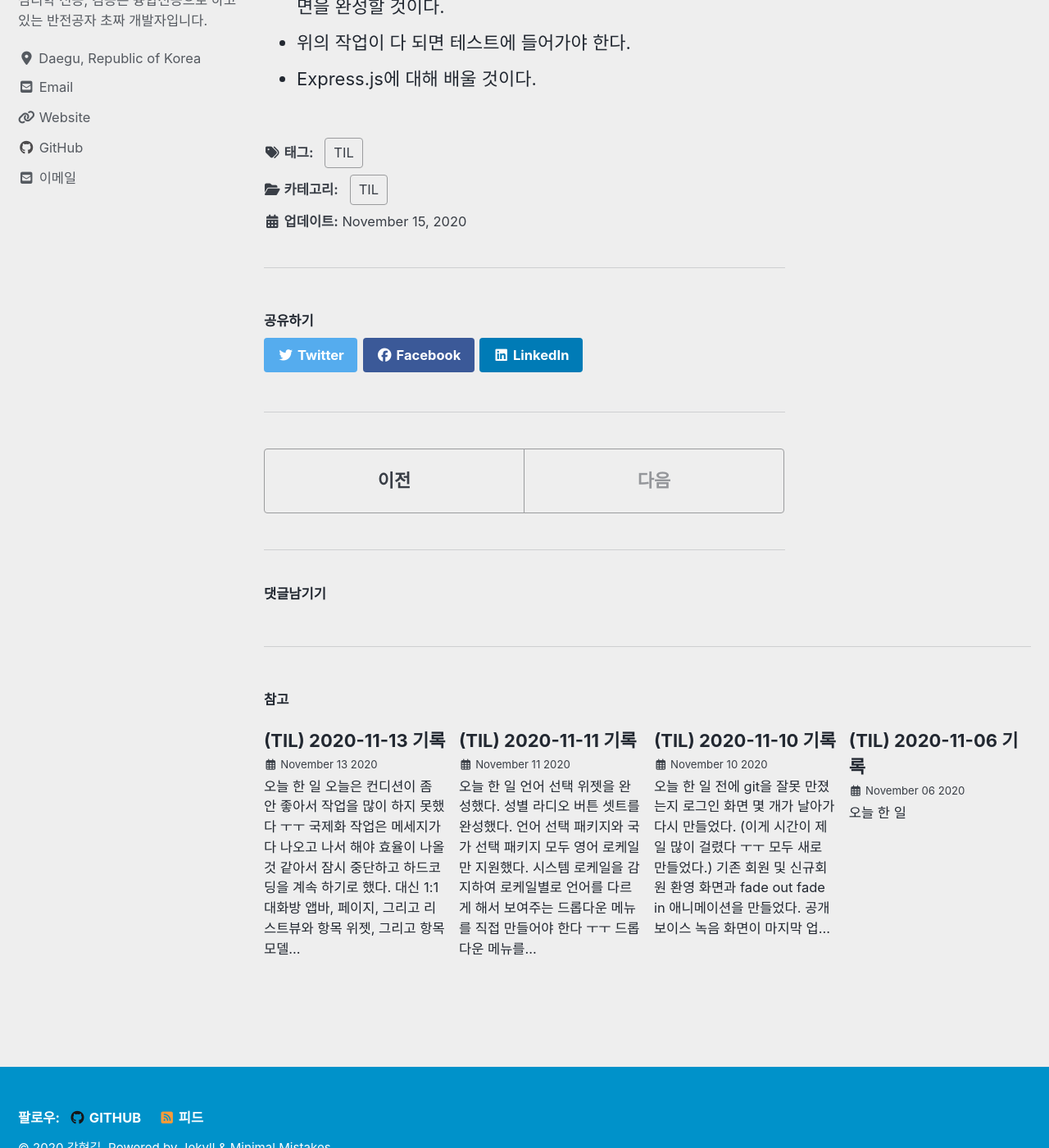
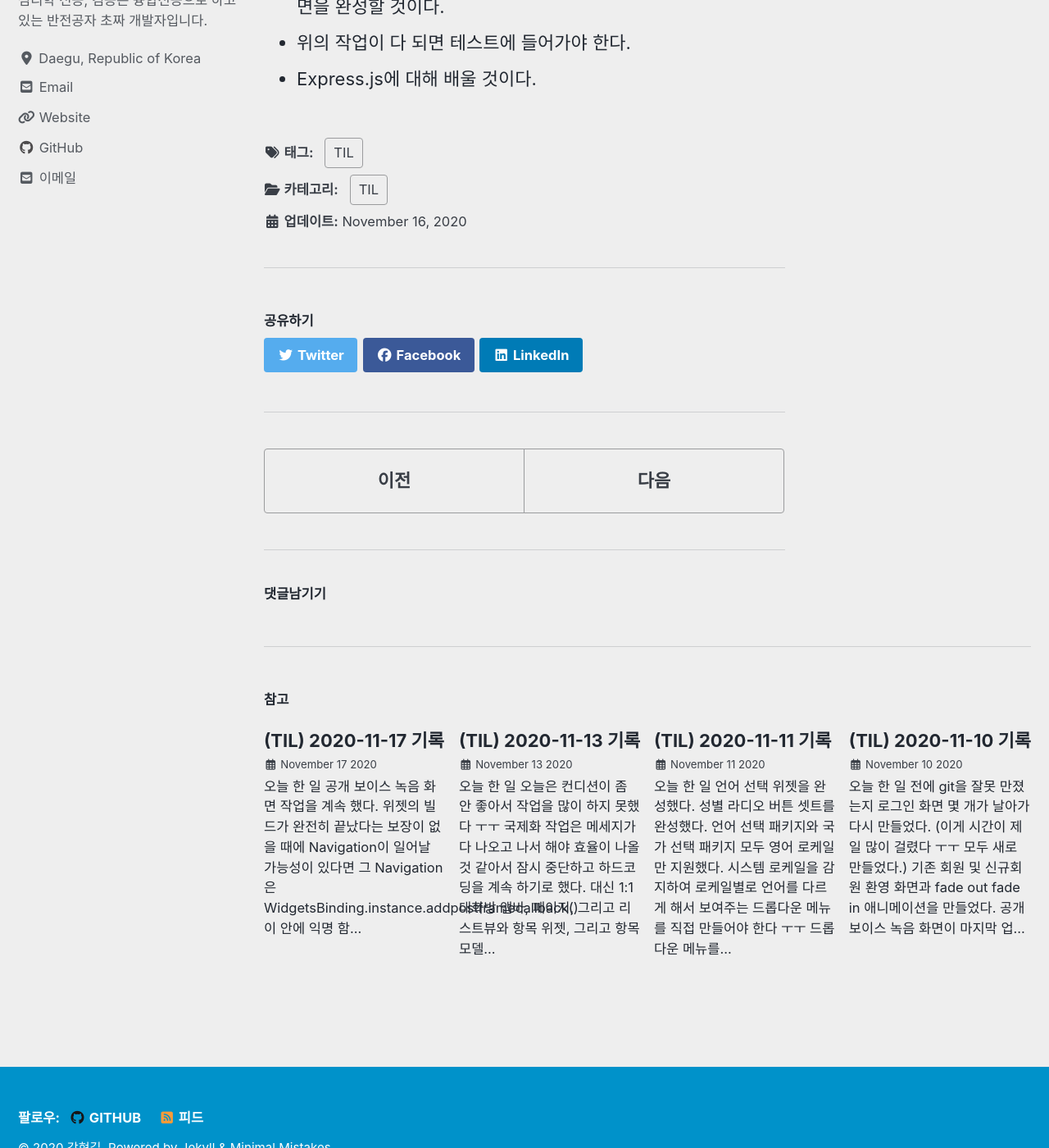
Before and after one commit to nammunsik/tksuns12.github.io, a Jekyll site: the page built from _posts/2020-11-16-201116til.md, in a window 1280 px wide and 1400 px high, scrolled down 1259 px. Shown: the whole window at 82% size. Built offline with Jekyll 4.4.1, drawn with Linux system fonts in a browser that asks for light colours; cached includes are drawn as plain includes; nearby versions of some CDN libraries; comment, search, counter and statistics services are not loaded; some of the changed text lies outside the part shown.

Commit message:
201117til 포스팅

````diff
--- a/_posts/2020-11-16-201116til.md
+++ b/_posts/2020-11-16-201116til.md
@@ -1,6 +1,6 @@
 ---
-title: "(TIL) 2020-11-15 기록"
-last_modified_at: 2020-11-15T19:49:45-05:00
+title: "(TIL) 2020-11-16 기록"
+last_modified_at: 2020-11-16T19:49:45-05:00
 categories:
   - TIL
 tags:
@@ -14,7 +14,7 @@ tags:
 - 공개보이스 녹음 화면을 완성하려다가 앨범형 플레이어 위젯의 코드 상태를 보고 경악을 금치 못했다. 너무 복잡하게 짜여 있어서 새로 리팩토링을 했다. 다 하지는 못했다.
 - 버튼의 눌림 상태가 잘 보이지 않아서 고민했는데 다른 앱들을 자세히 보니 버튼이 눌리자마자 ```onPressed()``` 함수를 부르는 게 아니라 눌림 효과가 충분히 보이도록 아주 약간의 시차를 두고 호출했다. 그래서 ```Future.delayed()``` 함수를 사용해서 100ms의 시간이 지난 후에 콜백함수가 호출되도록 했다. 이렇게 하니 오히려 지연시간이 생겼음에도 불구하고 더 빠른 느낌이 들었다. 이런 게 UX의 묘미인가 싶다.
 - 백엔드 강좌가 시작이 되었다. 아직 크게 배운 것은 없고 간단한 쉘 조작법과 Node.js가 무엇인지에 대해 배웠다. 이미 다 알던 내용이라 빠르게 스킵한 부분이 많다.
-## 모레 할 일
+## 내일 할 일
 - 앨범형 플레이어 위젯의 리팩토링을 완료한 후 공개보이스 녹음 화면을 완성할 것이다.
 - 위의 작업이 다 되면 테스트에 들어가야 한다.
 - Express.js에 대해 배울 것이다.
--- /dev/null
+++ b/_posts/2020-11-17-201117til.md
@@ -0,0 +1,18 @@
+---
+title: "(TIL) 2020-11-17 기록"
+last_modified_at: 2020-11-17T18:56:45-05:00
+categories:
+  - TIL
+tags:
+  - TIL
+---
+
+## 오늘 한 일
+- 공개 보이스 녹음 화면 작업을 계속 했다.
+- 위젯의 빌드가 완전히 끝났다는 보장이 없을 때에 Navigation이 일어날 가능성이 있다면 그 Navigation은 ```WidgetsBinding.instance.addpostframecallback()```이 안에 익명 함수에서 코드를 실행해 위젯이 바인딩 된 이후에 실행되는 것을 보장해야 한다.
+- 앱이 실행되자마자 권한을 체크해서 필요한 권한이 하나라도 허가되어 있지 않으면 권한 허락을 요청하는 팝업을 띄우도록 했다.
+- 각종 녹음 및 녹음 완료, 재생/정지 기능이 잘 작동하도록 만들었다.
+- Express.js를 통해 간단한 서버를 만드는 법에 대해 배웠다.
+## 내일 할 일
+- 공개 보이스 화면 작업을 계속 할 것이다.
+- Express.js에 관해 계속 배울 것이다.
````
